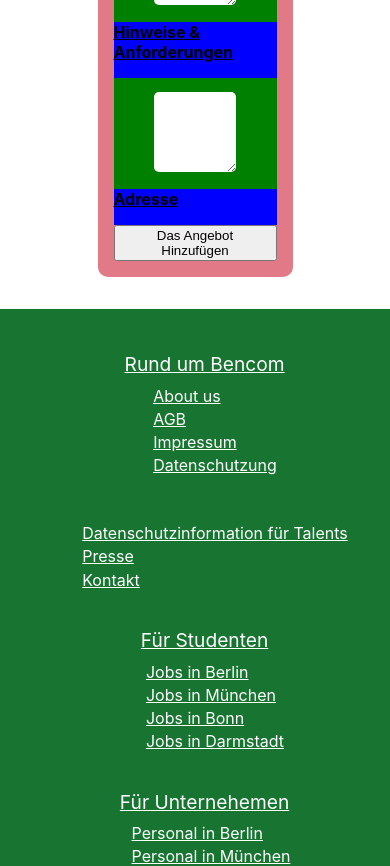
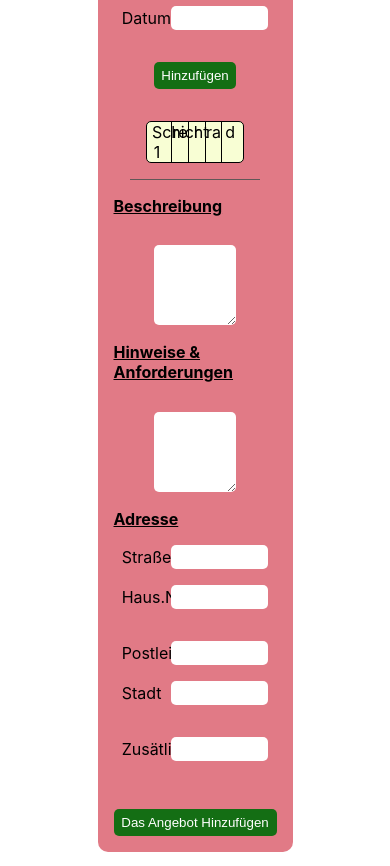
Before and after one commit to mohamadali13/bachelorarbeit, a React (Create React App) app in the folder client/: page / in a window 390 px wide. Shown: the part 940-1806 px from the top of the page. Built offline with nearby package versions, Linux system fonts and the light colour scheme.

Commit message:
addOfferPage

```diff
--- a/client/src/components/AddOfferPage/MainSection.js
+++ b/client/src/components/AddOfferPage/MainSection.js
@@ -2,7 +2,26 @@ import React from "react";
 import "../../style/AddOfferPage/AddOfferPage.scss";
 import { useState } from "react";
 
-const theSection = () => {
+const TheSection = () => {
+  const [titleStelle, setTitleStelle] = useState("");
+  const [tageNr, setTageNr] = useState("");
+  const [geldPerStunde, setGeldPerStunde] = useState("");
+  const [stadtAddOffer, setStadtAddOffer] = useState("");
+  const [stadtteilAddOffer, setStadtteilAddOffer] = useState("");
+  const [geschlaechtAddOffer, setGeschlaechtAddOffer] = useState("");
+  const [personenNrAddOffer, setPersonenNrAddOffer] = useState("");
+  const [tagNameAddOffer, setTagNameAddOffer] = useState("");
+  const [stundenNrAddOffer, setStundenNrAddOffer] = useState("");
+  const [zeitVonAddOffer, setZeitVonAddOffer] = useState("");
+  const [zeitBisAddOffer, setZeitBisAddOffer] = useState("");
+  const [beschreungText, setBeschreungText] = useState("");
+  const [hinweiseTextAddOffer, setHinweiseTextAddOffer] = useState("");
+  const [strasseAddOffer, setStrasseAddOffer] = useState("");
+  const [hausNrAddOffer, setHausNrAddOffer] = useState("");
+  const [postleitzahlAddOffer, setPostleitzahlAddOffer] = useState("");
+  const [stadtAddOfferAdresse, setStadtAddOfferAdresse] = useState("");
+  const [zusaetlichAddOffer, setZusaetlichAddOffer] = useState("");
+
   return (
     <section className="content">
       <form className="AddOfferForm">
@@ -99,7 +118,7 @@ const theSection = () => {
             </div>
             <div className="schichtenItems">
               <div className="buttonAddSchichtInnerWrap">
-                <div className="schichtNr">Schicht 1</div>
+                <div className="schichtNr">Schicht 1 &nbsp;</div>
                 <div className="schichtInfosTable">
                   <div className="schichtInfoCol">re</div>
                   <div className="schichtInfoCol">r</div>
@@ -116,23 +135,58 @@ const theSection = () => {
             <div className="titeBottomDivAddOffer">
               <p className="titeBottomAddOfferText">Beschreibung</p>
             </div>
-            <div className="textareaWrapAddOffer"><textarea  maxLength='200'  className='textAreaAddOffer'></textarea></div>
+            <div className="textareaWrapAddOffer">
+              <textarea maxLength="200" className="textAreaAddOffer"></textarea>
+            </div>
           </div>
           <div className="hinweiseAddOffer">
             <div className="titeBottomDivAddOffer">
               <p className="titeBottomAddOfferText">Hinweise & Anforderungen</p>
             </div>
-            <div className="textareaWrapAddOffer"><textarea  maxLength='200' className='textAreaAddOffer' ></textarea></div>
+            <div className="textareaWrapAddOffer">
+              <textarea maxLength="200" className="textAreaAddOffer"></textarea>
+            </div>
           </div>
           <div className="adresseAddOffer">
             <div className="titeBottomDivAddOffer">
               <p className="titeBottomAddOfferText">Adresse</p>
             </div>
-            <div className=""></div>
+            <div className="addOfferInputsOutWrap">
+              <div className="addOfferInputsInWrap">
+                <div className="addOfferInputsWrap">
+                  <label className="addOfferLabelInputs">Straße</label>
+                  <input className="addOfferInputShort"></input>
+                </div>
+                <div className="addOfferInputsWrap">
+                  <label className="addOfferLabelInputs">Haus.Nr</label>
+                  <input className="addOfferInputShort"></input>
+                </div>
+              </div>
+            </div>
+            <div className="addOfferInputsOutWrap">
+              <div className="addOfferInputsInWrap">
+                <div className="addOfferInputsWrap">
+                  <label className="addOfferLabelInputs">Postleitzahl</label>
+                  <input className="addOfferInputShort"></input>
+                </div>
+                <div className="addOfferInputsWrap">
+                  <label className="addOfferLabelInputs">Stadt</label>
+                  <input className="addOfferInputShort"></input>
+                </div>
+              </div>
+            </div>
+            <div className="addOfferInputsOutWrap">
+              <div className="addOfferInputsInWrap">
+                <div className="addOfferInputsWrap">
+                  <label className="addOfferLabelInputs">Zusätlich</label>
+                  <input className="addOfferInputShort"></input>
+                </div>
+              </div>
+            </div>
           </div>
         </div>
-        <div className="">
-          <button className="" type="submit">
+        <div className="addOfferWrapButton">
+          <button className="AddOfferButton" type="submit">
             Das Angebot Hinzufügen
           </button>
         </div>
@@ -141,4 +195,4 @@ const theSection = () => {
   );
 };
 
-export default theSection;
+export default TheSection;
--- a/client/src/style/AddOfferPage/AddOfferPage.scss
+++ b/client/src/style/AddOfferPage/AddOfferPage.scss
@@ -104,6 +104,7 @@
   cursor: pointer;
   justify-content: center;
   align-items: center;
+  color: white;
 }
 .buttonAddSchichtInnerWrap {
   width: 60%;
@@ -128,7 +129,6 @@
 }
 .schichtInfoCol {
   flex: 1;
-  border-right: 1px solid black;
   border-left: 1px solid black;
   text-align: center;
 }
@@ -145,13 +145,11 @@
   display: flex;
   flex-flow: column wrap;
   justify-items: center;
-  background-color: blue;
 }
 .beschreibungAddOffer {
   width: 100%;
   display: flex;
   flex-flow: column wrap;
-  background-color: yellow;
 }
 .titeBottomDivAddOffer {
   width: 100%;
@@ -163,7 +161,6 @@
 }
 .textareaWrapAddOffer{
   width: 100%;
-  background-color: green;
   text-align: center;
 }
 .textAreaAddOffer{
@@ -172,6 +169,20 @@
   margin: 1em;
   border-radius: 5px;
   border: 0;
+}
+.addOfferWrapButton{
+  margin-top: 1em;
+  width: 100%;
+  text-align: center;
+}
+.AddOfferButton{
+  width: 50%;
+  height: 2em;
+  border-radius: 5px;
+  border: 0;
+  cursor: pointer;
+  background-color: $form-login-Button-background-color;
+  color: white;
 }
 //media Query
 @media only screen and (max-width: 1200px) {
@@ -184,8 +195,15 @@
 
   .addOfferInputsInWrap {
     width: 100%;
+    flex-flow: column wrap;
   }
   .addOfferLongInput {
     width: 100%;
   }
+  .addOfferInputsWrap{
+    margin-bottom: 1em;
+  }
+  .AddOfferButton{
+    width: 100%;
+  }
 }
```
